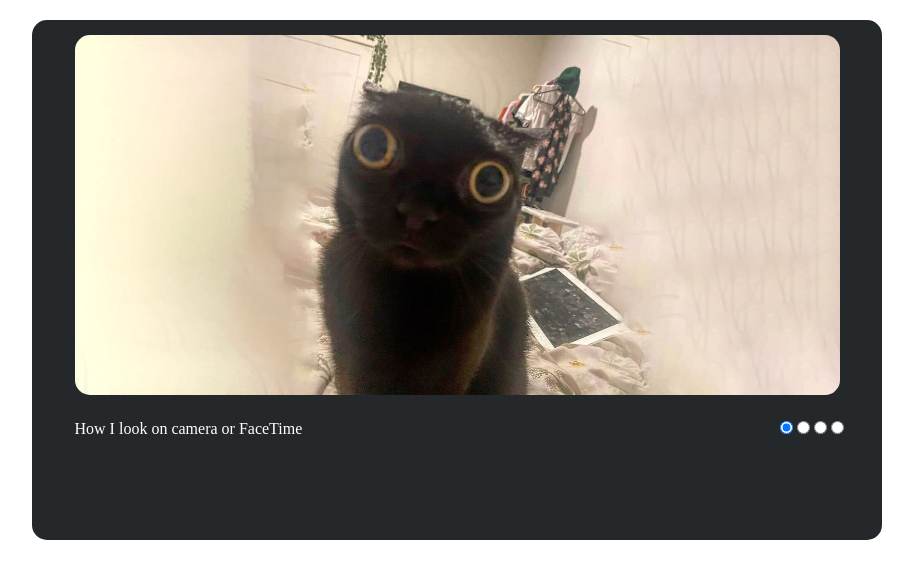
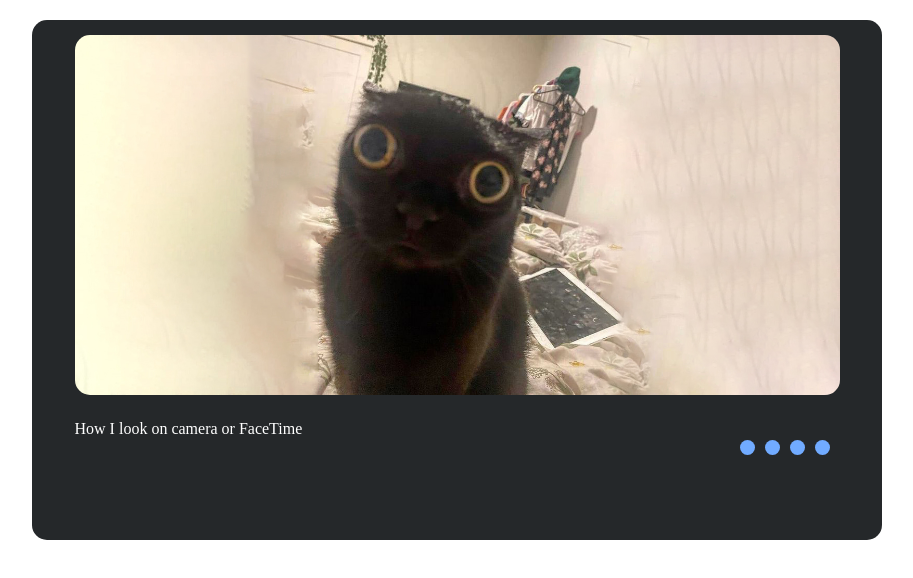
Before and after one commit to cupchik1/cssMemeSlider, a plain HTML site: page cssMemeSlider/index.html in a window 1280 px wide. Shown: the whole page, without its empty margins (183-1096 px from the left). Drawn offline with Linux system fonts and the light colour scheme.

Commit message:
feat: add working slider (Sun, Sep 17, 2023 04:54:06 PM)

```diff
--- a/cssMemeSlider/index.html
+++ b/cssMemeSlider/index.html
@@ -7,31 +7,40 @@
     <link rel="stylesheet" href="style.css">
 </head>
 <body>
-    <div class="memeSlider">
-        <div class="slides">
-            <figure class="slide-container">
+    <div class="slider-wrapper">
+
+        <div class="slider">
+
+            <input type="radio" name="sliderRadioButton" id="slideButton1" checked class="hidden">
+            <input type="radio" name="sliderRadioButton" id="slideButton2" class="hidden">
+            <input type="radio" name="sliderRadioButton" id="slideButton3" class="hidden">
+            <input type="radio" name="sliderRadioButton" id="slideButton4" class="hidden">
+
+            <div class="slide-container main-frame">
                 <img src="./assets/img/sliderMeme1.jpg" alt="Funny cat with flattened ears"  class="slide-content"/>
-                <figcaption class="slide-text">How I look on camera or FaceTime</figcaption>
-            </figure>
-            <figure class="slide-container">
+                <p class="slide-text">How I look on camera or FaceTime</p>
+            </div>
+            <div class="slide-container">
                 <img src="./assets/img/sliderMeme2.jpg" alt="Business kitten in a suit"  class="slide-content"/>
-                <figcaption class="slide-text">And it will be true!</figcaption>
-            </figure>
-            <figure class="slide-container">
+                <p class="slide-text">And it will be true!</p>
+            </div>
+            <div class="slide-container">
                 <img src="./assets/img/sliderMeme3.jpg" alt="The cat sits bent over"  class="slide-content"/>
-                <figcaption class="slide-text">It's still pretty good!</figcaption>
-            </figure>
-            <figure class="slide-container">
+                <p class="slide-text">It's still pretty good!</p>
+            </div>
+            <div class="slide-container">
                 <img src="./assets/img/sliderMeme4.jpg" alt="The cat sits in a bag with male abs drawn on it"  class="slide-content"/>
-                <figcaption class="slide-text">Admit it, you need this cat</figcaption>
-            </figure>
+                <p class="slide-text">Admit it, you need this cat</p>
+            </div>
         </div>
-        <div class="navigation">
-            <input type="radio" name="sliderRadioButton" id="radioButton1" checked>
-            <input type="radio" name="sliderRadioButton" id="radioButton2">
-            <input type="radio" name="sliderRadioButton" id="radioButton3">
-            <input type="radio" name="sliderRadioButton" id="radioButton4">
+
+        <div class="navigation-controls">
+            <label for="slideButton1" class="button"></label>
+            <label for="slideButton2" class="button"></label>
+            <label for="slideButton3" class="button"></label>
+            <label for="slideButton4" class="button"></label>
         </div>
+
     </div>
 </body>
 </html>
--- a/cssMemeSlider/style.css
+++ b/cssMemeSlider/style.css
@@ -3,7 +3,7 @@
     padding: 0;
 }
 
-.memeSlider{
+.slider-wrapper{
     margin: 20px auto;
     overflow: hidden;
     width: 850px;
@@ -11,23 +11,32 @@
 
     border-radius: 15px;
     background-color: #25282A;
+    display: flex;
+    flex-direction: column;
 }
 
 
-.navigation {
-    position: relative;
-    bottom: 23%;
-    left: 88%;
+
+.button {
+    cursor: pointer;
+    margin-right: 10px;
+    display: inline-block;
+    height: 15px;
+    width: 15px;
+    background-color: #71ABFF;
+    border-radius: 50%;
+    transition: all 0.3s;
 }
 
-.slides {
+
+.slider {
     display: flex;
     width: 400%;
     height: 100%;
 
 }
 
-.slide-container{
+.slide-container {
     display: flex;
     flex-direction: column;
     align-items: center;
@@ -49,3 +58,26 @@
 
  color: #fff;
 }
+
+.navigation-controls {
+    display: flex;
+    justify-content: flex-end;
+    margin: 0 5% 10% 5%;
+
+}
+#slideButton1:checked ~ .main-frame {
+    margin-left: 0;
+}
+#slideButton2:checked ~ .main-frame{
+    margin-left: -25%;
+}
+#slideButton3:checked ~ .main-frame{
+    margin-left: -50%;
+}
+#slideButton4:checked ~ .main-frame{
+    margin-left: -75%;
+}
+
+.hidden {
+    display: none;
+}
```
